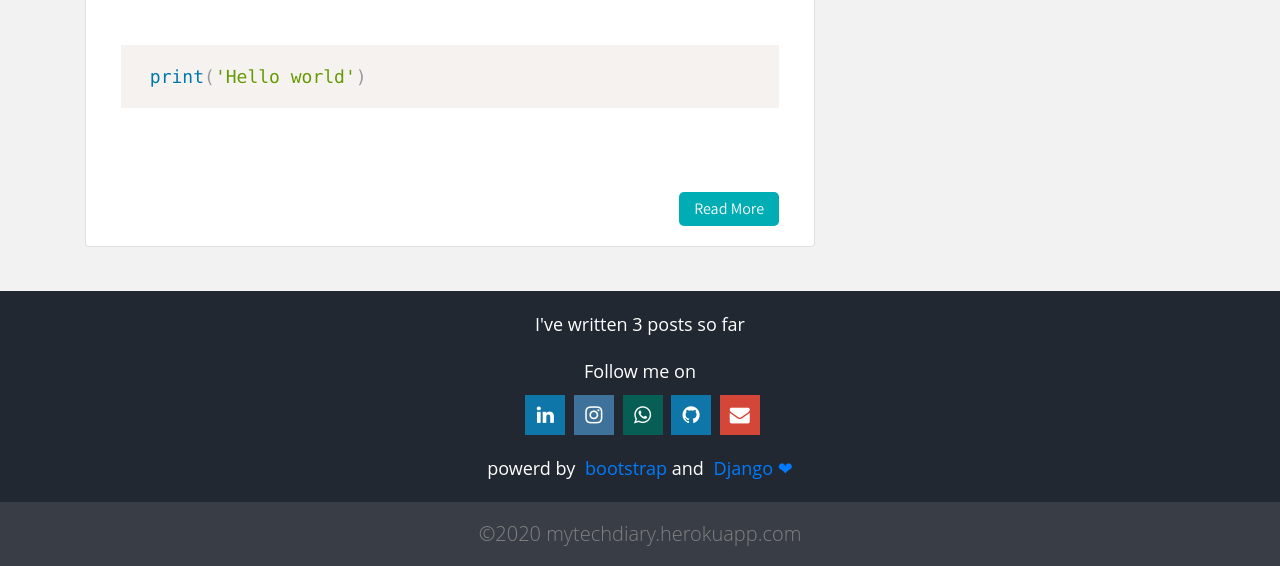
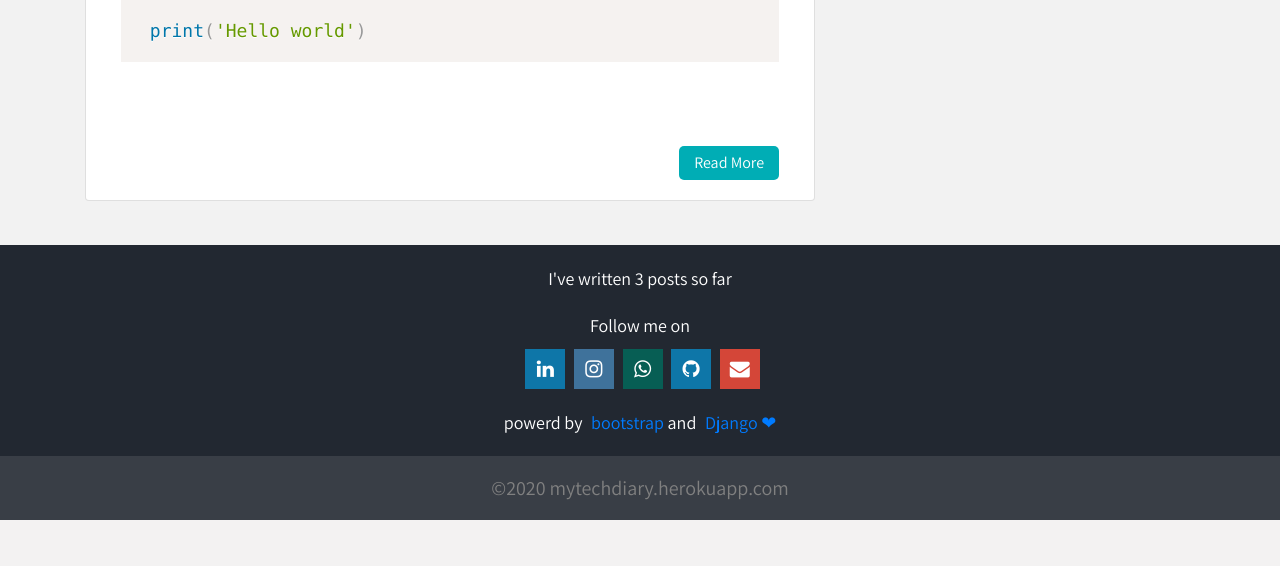
Before and after one commit to dinushka114/My-Blog-Site, a Django app: page / in a window 1280 px wide. Shown: the part 2717-3283 px from the top of the page. After the commit the page ends 3237 px from the top, so only its background shows below. Run offline with Django 3.2, Linux system fonts and the light colour scheme; data comes from the database, SQL or seed files in the repository; some libraries are stand-ins or nearby versions; some web fonts are replaced.

Commit message:
font_changed

```diff
--- a/blog/static/css/main.css
+++ b/blog/static/css/main.css
@@ -225,11 +225,11 @@ input:focus {
 .footer p {
   padding-top: 20px;
   margin-bottom: 0;
-  font-family: 'Open Sans', sans-serif;
+  font-family: 'Assistant', sans-serif;
 }
 
 .footer .site-name h4{
-  font-family: 'Open Sans', sans-serif;
+  font-family: 'Assistant', sans-serif;
   font-weight: lighter;
   font-size: 20px;
   padding-top: 20px;
--- a/blog/templates/blog/base.html
+++ b/blog/templates/blog/base.html
@@ -55,7 +55,6 @@
 <div class="header">
       <div class="jumbotron">
         <h1><i class="fa fa-book"></i> My Tech Diary</h1>
-        <p>Share the Knowladge</p>
       </div>
 
       <div id="myNav">
```
